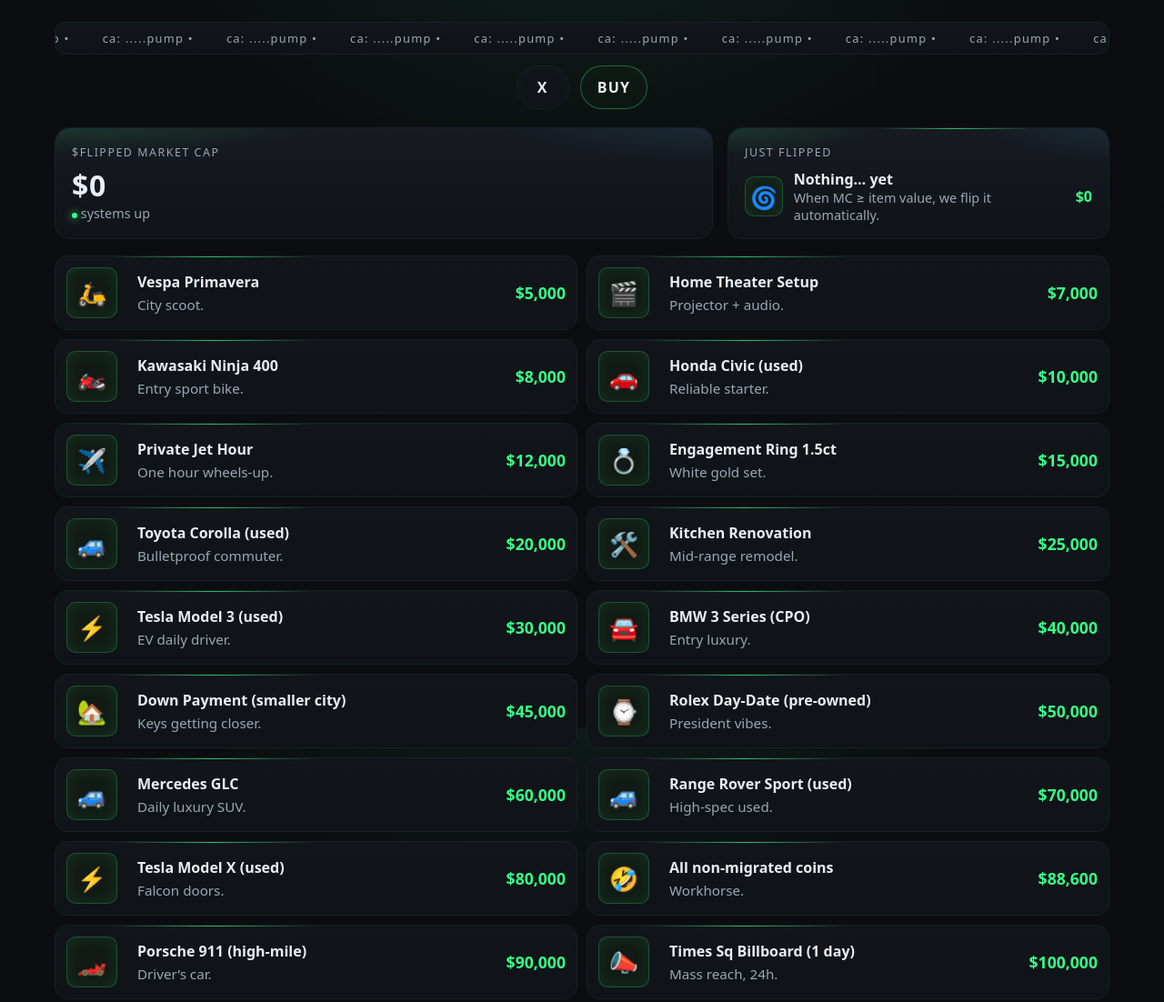
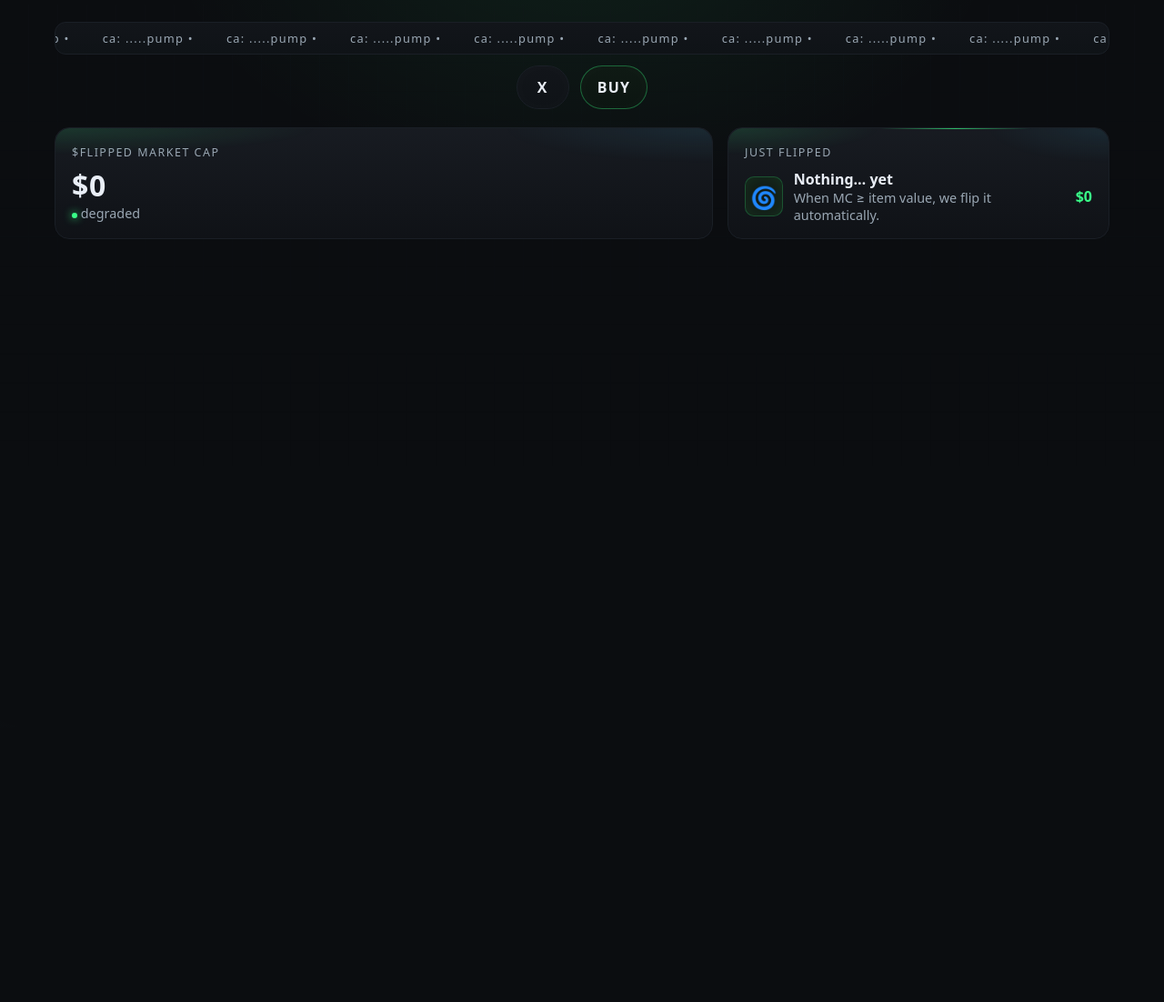
Before and after one commit to crazydevlmao/flippedcoin, a website: page index.html in a window 1280 px wide. Shown: the top 1102 px of the page at 91% size. After the commit the page ends 800 px from the top, so only its background shows below. Drawn offline with Linux system fonts and the light colour scheme; no server answers.

Commit message:
Update index.html

```diff
--- a/index.html
+++ b/index.html
@@ -151,102 +151,25 @@
    * $FLIPPED — Core Page Script
    ******************************/
 
-  // ---- API bridge to your Render service via Vercel rewrite ----
-  async function fetchMarketCap(){
-    try{
-      const resp = await fetch('/api/mc', { cache: 'no-store' });
-      if(!resp.ok) return null;
-      const data = await resp.json();
-      // Display CURRENT MC; flips remain permanent via localStorage
-      return (typeof data.mc === 'number' && isFinite(data.mc)) ? data.mc : null;
-    }catch{
-      return null;
-    }
+  // ---- API bridge to your server ----
+  async function fetchMarketCapOnce(signal){
+    const resp = await fetch('/api/mc', {
+      cache: 'no-store',
+      signal,
+      keepalive: true,
+      headers: { 'cache-control':'no-cache', 'pragma':'no-cache' }
+    });
+    if(!resp.ok) return null;
+    const data = await resp.json();
+    return (typeof data?.mc === 'number' && isFinite(data.mc)) ? { mc: data.mc, ok: !!data.ok, t: data.lastUpdated || Date.now() } : null;
   }
 
   const fmt = new Intl.NumberFormat('en-US', { style:'currency', currency:'USD', maximumFractionDigits:0 });
 
-  // 50+ single, widely-known items; unique, strictly increasing values
-  const items = [
-    { e:"🛵", t:"Vespa Primavera", d:"City scoot.", v:5000 },
-    { e:"🎬", t:"Home Theater Setup", d:"Projector + audio.", v:7000 },
-    { e:"🏍️", t:"Kawasaki Ninja 400", d:"Entry sport bike.", v:8000 },
-    { e:"🚗", t:"Honda Civic (used)", d:"Reliable starter.", v:10000 },
-    { e:"✈️", t:"Private Jet Hour", d:"One hour wheels-up.", v:12000 },
-    { e:"💍", t:"Engagement Ring 1.5ct", d:"White gold set.", v:15000 },
-    { e:"🚙", t:"Toyota Corolla (used)", d:"Bulletproof commuter.", v:20000 },
-    { e:"🛠️", t:"Kitchen Renovation", d:"Mid-range remodel.", v:25000 },
-    { e:"⚡", t:"Tesla Model 3 (used)", d:"EV daily driver.", v:30000 },
-    { e:"🚘", t:"BMW 3 Series (CPO)", d:"Entry luxury.", v:40000 },
-    { e:"🏡", t:"Down Payment (smaller city)", d:"Keys getting closer.", v:45000 },
-    { e:"⌚", t:"Rolex Day-Date (pre-owned)", d:"President vibes.", v:50000 },
-    { e:"🚙", t:"Mercedes GLC", d:"Daily luxury SUV.", v:60000 },
-    { e:"🚙", t:"Range Rover Sport (used)", d:"High-spec used.", v:70000 },
-    { e:"⚡", t:"Tesla Model X (used)", d:"Falcon doors.", v:80000 },
-    { e:"🤣", t:"All non-migrated coins", d:"Workhorse.", v:88600 },
-    { e:"🏎️", t:"Porsche 911 (high-mile)", d:"Driver’s car.", v:90000 },
-    { e:"📣", t:"Times Sq Billboard (1 day)", d:"Mass reach, 24h.", v:100000 },
-    { e:"🪙", t:"1 BTC (ATH ~$120k)", d:"Single coin flex.", v:120000 },
-    { e:"🏠", t:"Down Payment (major city)", d:"From charts to keys.", v:150000 },
-    { e:"🏎️", t:"Ferrari California (used)", d:"Open-top V8.", v:180000 },
-    { e:"🐂", t:"Lamborghini Gallardo (used)", d:"Early 2000s icon.", v:200000 },
-    { e:"🎥", t:"Indie Film Budget", d:"Script to screen.", v:250000 },
-    { e:"🛥️", t:"40 ft Yacht (used)", d:"Weekend cruiser.", v:300000 },
-    { e:"🍽️", t:"Restaurant Build-out", d:"FOH + BOH.", v:350000 },
-    { e:"🏡", t:"Starter Home", d:"JPEGs → address.", v:400000 },
-    { e:"🧑‍🚀", t:"Suborbital Flight (pair)", d:"Edge of space.", v:450000 },
-    { e:"🛰️", t:"CubeSat Launch Slot", d:"Into orbit.", v:500000 },
-    { e:"🏚️", t:"Luxury Home Renovation", d:"Gut + rebuild.", v:600000 },
-    { e:"🏎️", t:"Rare Classic Car", d:"Collector spec.", v:700000 },
-    { e:"🎢", t:"Theme Park Day Buyout", d:"All rides, all day.", v:800000 },
-    { e:"💼", t:"Seed Round Check", d:"Angel mode.", v:900000 },
-    { e:"🏦", t:"$1M in T-Bills", d:"Short-term yield.", v:1000000 },
-    { e:"🏢", t:"Luxury Condo", d:"Skyline views.", v:1200000 },
-    { e:"🏢", t:"Small Apartment Building", d:"Cashflow IRL.", v:1500000 },
-    { e:"🎤", t:"Arena World Tour Leg", d:"Production + crew.", v:1800000 },
-    { e:"🚀", t:"Rocket Launch Sponsorship", d:"Co-brand a mission.", v:2000000 },
-    { e:"🏨", t:"Boutique Hotel Purchase", d:"Keys + lobby bar.", v:2500000 },
-    { e:"🏝️", t:"Private Island (purchase)", d:"Sand, not FUD.", v:3000000 },
-    { e:"🎬", t:"Feature Film Production", d:"Studio-level set.", v:4000000 },
-    { e:"🏙️", t:"Penthouse (major city)", d:"Views > bears.", v:5000000 },
-    { e:"✈️", t:"Gulfstream G200 (used)", d:"Serious sky flex.", v:6000000 },
-    { e:"🏈", t:"Super Bowl 30s Ad", d:"Peak normie reach.", v:7000000 },
-    { e:"🖼️", t:"Blue-chip Art Masterpiece", d:"Auction hammer.", v:8000000 },
-    { e:"🏢", t:"National Brand Buyout (small)", d:"Roll-up play.", v:9000000 },
-    { e:"🥇", t:"$10M in Gold Bullion", d:"Heavy and shiny.", v:10000000 },
-    { e:"🏥", t:"Hospital Wing Naming", d:"Endowment gift.", v:12000000 },
-    { e:"🎮", t:"AAA Game Launch Budget", d:"Dev + marketing.", v:15000000 },
-    { e:"🎥", t:"A-List Film Budget", d:"Stars + VFX.", v:20000000 },
-    { e:"🏝️", t:"Private Island Estate", d:"Compound build-out.", v:25000000 },
-    { e:"📺", t:"Regional Sports Media Rights", d:"Seasons of eyeballs.", v:30000000 },
-    { e:"🎬", t:"Studio Backlot Purchase", d:"Stages + lots.", v:40000000 },
-    { e:"🦄", t:"Unicorn Series A", d:"Fuel the rocket.", v:50000000 },
-    { e:"🏎️", t:"F1 Title Sponsorship (season)", d:"Global brand laps.", v:60000000 },
-    { e:"🖼️", t:"Blue-chip Painting (record)", d:"Museum grade.", v:70000000 },
-    { e:"📣", t:"Nationwide Ad Blitz (quarter)", d:"TV + digital.", v:80000000 },
-    { e:"🏭", t:"Data Center Build (large)", d:"MWs of compute.", v:90000000 },
-    { e:"💻", t:"Tech Company Acquisition (small)", d:"Buy vs build.", v:100000000 },
-    { e:"🏟️", t:"Arena Naming Rights (long-term)", d:"Prime venue.", v:150000000 },
-    { e:"📡", t:"Regional Telco Acquisition", d:"Fiber & spectrum.", v:200000000 },
-    { e:"🏗️", t:"Skyscraper Core & Shell", d:"Touch the clouds.", v:250000000 },
-    { e:"🎥", t:"Studio Backlot Expansion", d:"New soundstages.", v:300000000 },
-    { e:"🛰️", t:"Satellite Constellation Batch", d:"Cover the globe.", v:400000000 },
-    { e:"🎧", t:"Global Music Catalog Deal", d:"All the hits.", v:500000000 },
-    { e:"🎮", t:"Game Publisher Acquisition", d:"IP library.", v:600000000 },
-    { e:"🏆", t:"National Sports Rights (cycle)", d:"Prime league.", v:700000000 },
-    { e:"🏒", t:"League Expansion Fee", d:"New franchise slot.", v:750000000 },
-    { e:"🚀", t:"Spaceport Buildout (Phase 1)", d:"Pads + range.", v:800000000 },
-    { e:"💨", t:"Fartcoin", d:"Light work. It's just fartcoin", v:820000000 },
-    { e:"🏦", t:"Regional Bank Rescue", d:"Balance sheet triage.", v:900000000 },
-    { e:"🦄", t:"Decacorn Threshold", d:"$1B valuation.", v:1000000000 },
-    { e:"🎬", t:"Studio Slate (multi-film)", d:"Back-to-back releases.", v:1500000000 },
-    { e:"⚽", t:"Premier League Club (mid)", d:"Matchday + rights.", v:2000000000 },
-    { e:"🏒", t:"NHL Franchise", d:"Original-six dreams.", v:3000000000 },
-    { e:"🏀", t:"NBA Franchise", d:"Playoff engine.", v:5000000000 },
-    { e:"🏢", t:"Fortune-500 Brand Acquisition", d:"Household name.", v:10000000000 }
-  ];
+  // Items (unchanged) ...
+  const items = [/* ... your items array exactly as before ... */];
 
-  // Build ticker phrases
+  // Build ticker
   const track = document.getElementById('tickerTrack');
   const tickPhrases = Array(8).fill("ca: .....pump •");
   for(let i=0;i<2;i++) tickPhrases.forEach(p=>{
@@ -276,17 +199,13 @@
 
   /* === Permanent flipped state (persist across sessions) + migration === */
   const FLIPPED_KEY = 'flip.flipped.v6';
-
   function loadFlipped() {
     const raw = JSON.parse(localStorage.getItem(FLIPPED_KEY) || '[]');
     const idxs = [];
     for (const x of raw) {
       if (typeof x !== 'number') continue;
-      if (x >= 0 && x < items.length) {
-        // stored as index
-        idxs.push(x);
-      } else {
-        // looks like a value; map value->index if exists
+      if (x >= 0 && x < items.length) idxs.push(x);
+      else {
         const i = items.findIndex(it => it.v === x);
         if (i !== -1) idxs.push(i);
       }
@@ -294,7 +213,6 @@
     return new Set(idxs);
   }
   const flippedSet = loadFlipped();
-
   function saveFlipped(){ localStorage.setItem(FLIPPED_KEY, JSON.stringify([...flippedSet])); }
   function applyFlippedFromStorage(){
     document.querySelectorAll('.card').forEach(card=>{
@@ -302,7 +220,6 @@
       if (flippedSet.has(idx)) card.classList.add('flipped');
     });
   }
-
   function computeLatestFromState(){
     let best = null, bestV = -1, bestIdx = -1;
     document.querySelectorAll('.card.flipped').forEach(card=>{
@@ -313,7 +230,6 @@
     if (bestIdx >= 0) best = items[bestIdx];
     return best;
   }
-
   applyFlippedFromStorage();
 
   // State + logic
@@ -321,36 +237,39 @@
   let latest = null;
   const mcValueEl = document.getElementById('mcValue');
   const latestFlipEl = document.getElementById('latestFlip');
+  const statusEl = document.querySelector('.kpi .sub'); // shows “systems up” etc.
 
   // initialize "latest" on load based on storage
   const initLatest = computeLatestFromState();
   if (initLatest) { latest = initLatest; updateLatest(initLatest); }
 
   function setMarketCap(val){
-    marketCap = Math.max(0, Number(val)||0);
+    const next = Math.max(0, Number(val)||0);
+    if (next === marketCap) return; // no DOM churn if same number
+    marketCap = next;
     mcValueEl.textContent = fmt.format(marketCap);
+
     const cards = [...document.querySelectorAll('.card')];
     let flippedSomething = false;
     let localLatest = null;
 
-    cards.forEach(card=>{
+    for (const card of cards){
       const v = Number(card.dataset.value);
       const idx = Number(card.dataset.index);
       if(v <= marketCap && !card.classList.contains('flipped')){
         card.classList.add('flipped');
         flippedSet.add(idx);
-        saveFlipped();
         flippedSomething = true;
         localLatest = items[idx];
       }
       // Never unflip on dips.
-    });
+    }
+    if (flippedSomething) saveFlipped();
 
     if(flippedSomething && localLatest){
       latest = localLatest;
       updateLatest(localLatest);
     } else {
-      // keep UI accurate even if no new flips this tick
       const best = computeLatestFromState();
       if (best && (!latest || best.v !== latest.v)) {
         latest = best;
@@ -376,67 +295,69 @@
     );
   }
 
-  // (Optional) dev panel hooks — safe-guarded if elements don’t exist
-  const applyBtn = document.getElementById('applyMc');
-  const simulateBtn = document.getElementById('simulate');
-  const mcInputEl = document.getElementById('mcInput');
-
-  if (applyBtn && mcInputEl) {
-    applyBtn.addEventListener('click', ()=>{
-      setMarketCap(mcInputEl.value);
-    });
-  }
-  if (simulateBtn && mcInputEl) {
-    simulateBtn.addEventListener('click', ()=>{
-      const bump = Math.floor( (Math.random()*400000) + 20000 );
-      setMarketCap(marketCap + bump);
-      mcInputEl.value = marketCap;
-    });
+  function setStatus(ok, lastUpdated){
+    const age = Date.now() - (lastUpdated || 0);
+    const stale = age > 10_000 || !ok;
+    // only touch DOM if it changes
+    const next = `<span class="dot"></span> ${stale ? 'degraded' : 'systems up'}`;
+    if (statusEl && statusEl.innerHTML !== next) statusEl.innerHTML = next;
   }
 
-  // --- Fixed 2s polling via your API (/api/mc) with overlap protection ---
-  let inflightController = null;
+  // ---------- Precise 2s poller with hard timeout & no overlap ----------
+  const PERIOD_MS = 2000;
+  const HARD_TIMEOUT_MS = 1900; // abort client-side before next tick
+  let visible = true;
 
-  async function pollOnce() {
-    if (inflightController) {
-      // cancel previous request so newest wins
-      inflightController.abort();
-    }
-    inflightController = new AbortController();
+  async function pollTick(scheduleAt){
+    const controller = new AbortController();
+    const kill = setTimeout(() => controller.abort(), HARD_TIMEOUT_MS);
 
     try {
-      const resp = await fetch('/api/mc', {
-        cache: 'no-store',
-        signal: inflightController.signal,
-        keepalive: true
-      });
-      if (!resp.ok) return;
-      const data = await resp.json();
-      if (data && typeof data.mc === 'number' && data.mc > 0) {
-        setMarketCap(data.mc);
-        if (mcInputEl) mcInputEl.value = data.mc;
-      }
-    } catch (e) {
+      const data = await fetchMarketCapOnce(controller.signal);
+      if (data && data.mc > 0) setMarketCap(data.mc);
+      setStatus(!!data?.ok, data?.t);
+    } catch(e) {
       if (e.name !== 'AbortError') console.warn('poll error', e);
+      // keep showing last value; status will flip to degraded on server side if needed
     } finally {
-      inflightController = null;
+      clearTimeout(kill);
+      // schedule next tick for exact cadence
+      const now = performance.now();
+      const nextAt = scheduleAt + PERIOD_MS;
+      const delay = Math.max(0, nextAt - now);
+      if (visible) setTimeout(() => pollTick(nextAt), delay);
     }
   }
 
-  // Initial fetch then steady 2s cadence
+  // Visibility-aware (don’t waste credits when hidden)
+  document.addEventListener('visibilitychange', () => {
+    if (document.hidden) {
+      visible = false;
+    } else {
+      // resume immediately on focus
+      visible = true;
+      const startAt = performance.now();
+      pollTick(startAt);
+    }
+  });
+
+  // Initial fetch then precise cadence
   (async ()=>{
     try{
-      const live = await fetchMarketCap();
-      if(typeof live === 'number' && live > 0){
-        setMarketCap(live);
-        if (mcInputEl) mcInputEl.value = live;
+      const controller = new AbortController();
+      const kill = setTimeout(() => controller.abort(), HARD_TIMEOUT_MS);
+      const first = await fetchMarketCapOnce(controller.signal);
+      clearTimeout(kill);
+      if (first && first.mc > 0){
+        setMarketCap(first.mc);
+        setStatus(!!first.ok, first.t);
       }
     }catch{}
-
-    // exact 2000ms interval, no jitter
-    setInterval(pollOnce, 2000);
+    const startAt = performance.now();
+    pollTick(startAt);
   })();
 </script>
 
+
 </body>
 </html>
```
